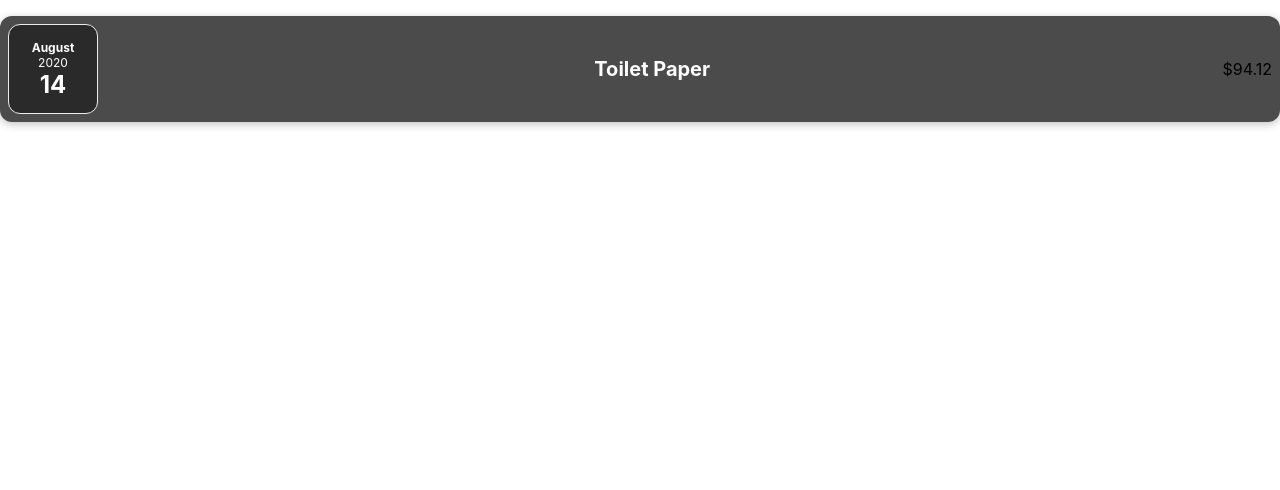
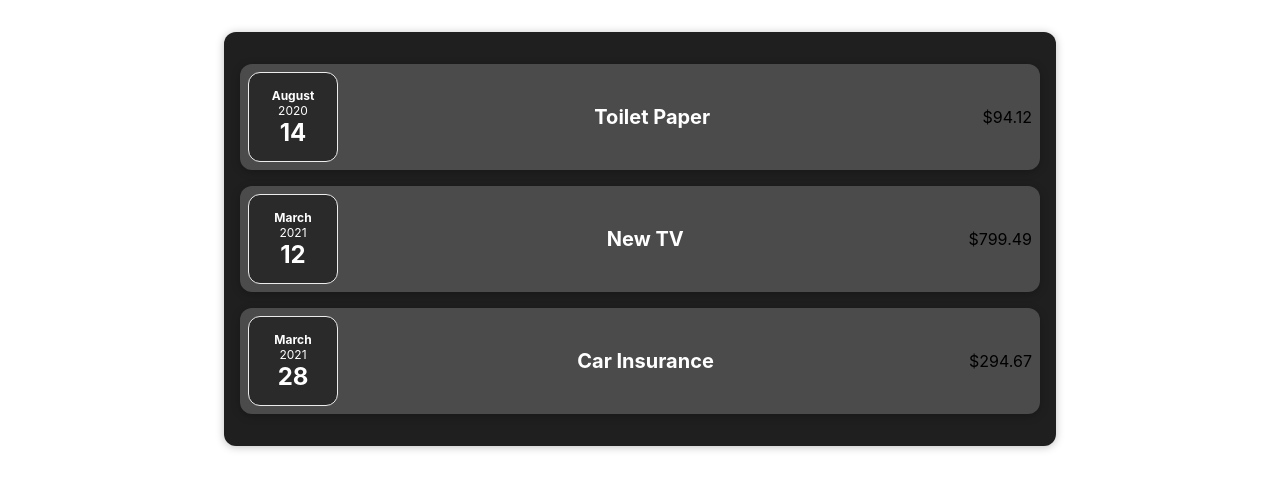
Before and after one commit to Vitaljano/expense-react, a React (Create React App) app: page / in a window 1280 px wide. Shown: the top 490 px of the page. Built offline with nearby package versions, Linux system fonts and the light colour scheme.

Commit message:
Add new expense component

```diff
--- a/src/App.js
+++ b/src/App.js
@@ -1,4 +1,4 @@
-import ExpenseItem from "./componenst/ExpenseItem";
+import Expenses from "./componenst/Expenses";
 import "./App.css";
 
 function App() {
@@ -25,11 +25,7 @@
   ];
   return (
     <div className="App">
-      <ExpenseItem
-        title={expenses[0].title}
-        amount={expenses[0].amount}
-        date={expenses[0].date}
-      />
+      <Expenses expenses={expenses} />
     </div>
   );
 }
--- a/src/componenst/ExpenseDate.js
+++ b/src/componenst/ExpenseDate.js
@@ -1,6 +1,6 @@
 import "./ExpenseDate.css";
 
-const expenseDate = (props) => {
+const ExpenseDate = (props) => {
   const month = props.date.toLocaleString("en-US", { month: "long" });
   const day = props.date.toLocaleString("en-US", { day: "2-digit" });
   const year = props.date.getFullYear();
@@ -14,4 +14,4 @@
   );
 };
 
-export default expenseDate;
+export default ExpenseDate;
--- /dev/null
+++ b/src/componenst/Expenses.css
@@ -0,0 +1,9 @@
+.expenses {
+  padding: 1rem;
+  background-color: rgb(31, 31, 31);
+  margin: 2rem auto;
+  width: 50rem;
+  max-width: 95%;
+  border-radius: 12px;
+  box-shadow: 0 1px 8px rgba(0, 0, 0, 0.25);
+}
--- /dev/null
+++ b/src/componenst/Expenses.js
@@ -0,0 +1,27 @@
+import ExpenseItem from "./ExpenseItem";
+
+import "./Expenses.css";
+
+const Expenses = (props) => {
+  return (
+    <div className="expenses">
+      <ExpenseItem
+        title={props.expenses[0].title}
+        amount={props.expenses[0].amount}
+        date={props.expenses[0].date}
+      />
+      <ExpenseItem
+        title={props.expenses[1].title}
+        amount={props.expenses[1].amount}
+        date={props.expenses[1].date}
+      />
+      <ExpenseItem
+        title={props.expenses[2].title}
+        amount={props.expenses[2].amount}
+        date={props.expenses[2].date}
+      />
+    </div>
+  );
+};
+
+export default Expenses;
```
